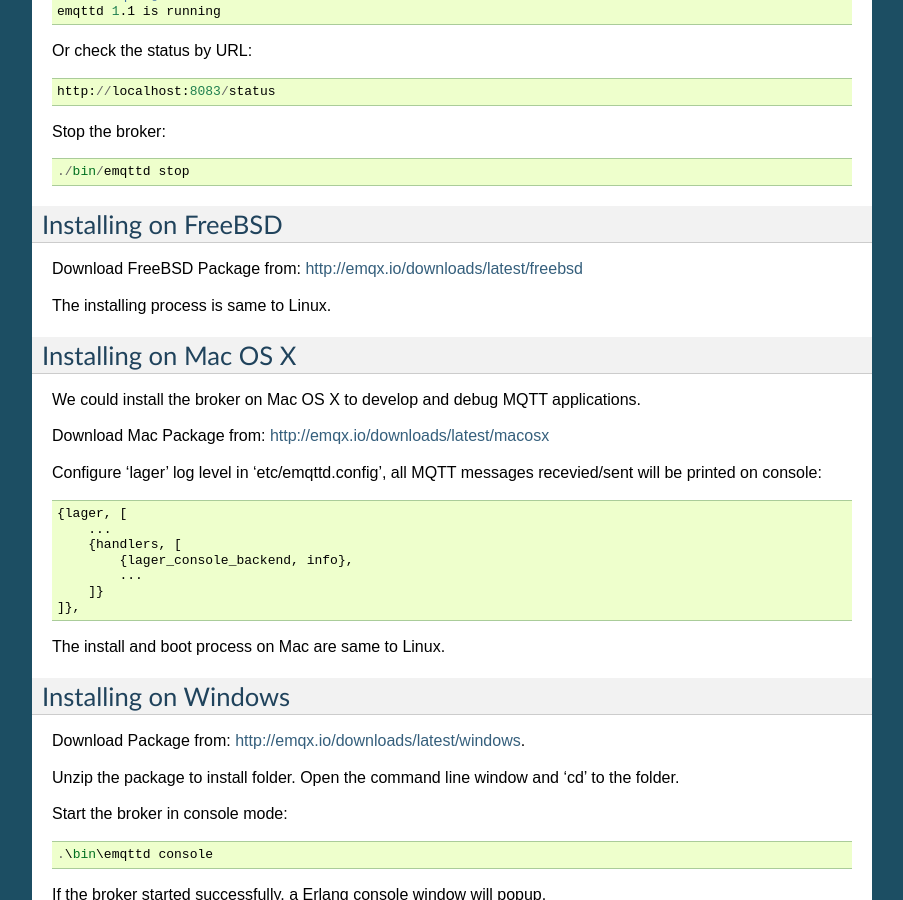
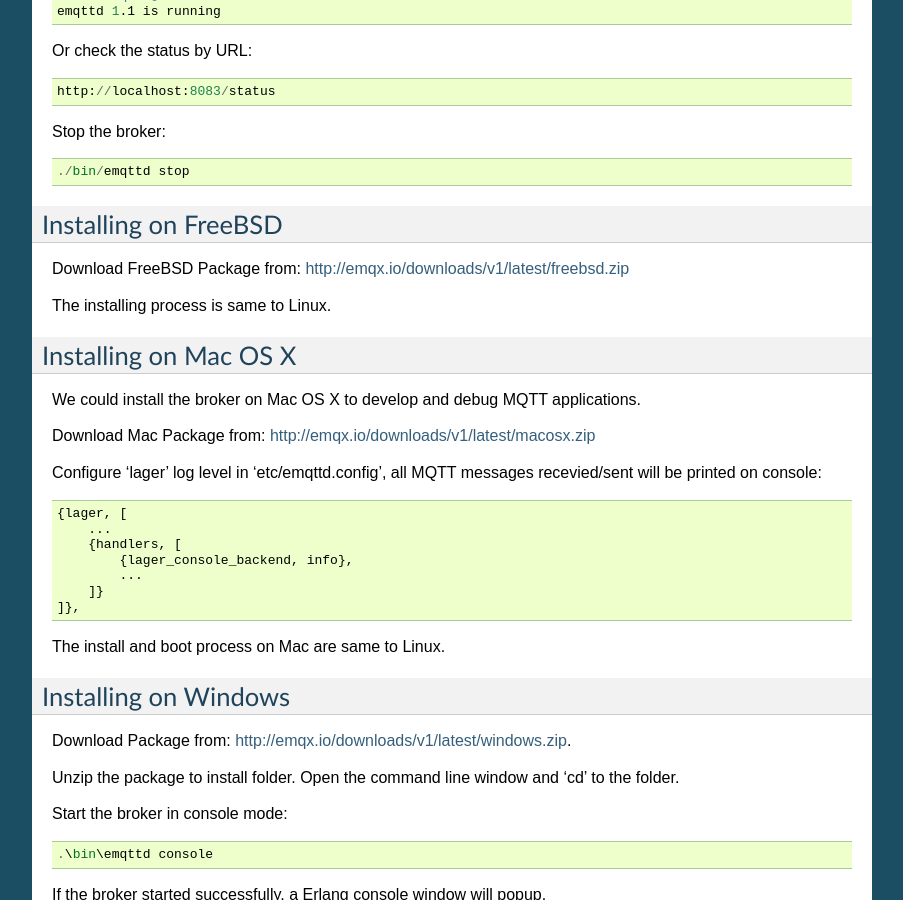
Before and after one commit to emqxarchive/emqx-docs-en, a Sphinx documentation site: the page built from source/install.rst, in a window 1280 px wide and 900 px high, scrolled down 1251 px. Shown: the whole window, without its empty margins (198-1101 px from the left). Built offline with Sphinx 7.4.7, drawn with Linux system fonts in a browser that asks for light colours; some of the changed lines change nothing that is shown; some of the changed text lies outside the part shown.

Commit message:
fix latest download url

```diff
--- a/source/install.rst
+++ b/source/install.rst
@@ -20,17 +20,17 @@
 Download binary packages from: http://emqx.io/downloads
 
 +-----------+------------------------------------------+
-| Debian    | http://emqx.io/downloads/latest/debian  |
+| Debian    | http://emqx.io/downloads/v1/latest/debian.zip  |
 +-----------+------------------------------------------+
-| Ubuntu    | http://emqx.io/downloads/latest/ubuntu  |
+| Ubuntu    | http://emqx.io/downloads/v1/latest/ubuntu.zip  |
 +-----------+------------------------------------------+
-| CentOS    | http://emqx.io/downloads/latest/centos  |
+| CentOS    | http://emqx.io/downloads/v1/latest/centos.zip  |
 +-----------+------------------------------------------+
-| FreeBSD   | http://emqx.io/downloads/latest/freebsd |
+| FreeBSD   | http://emqx.io/downloads/v1/latest/freebsd.zip |
 +-----------+------------------------------------------+
-| Mac OS X  | http://emqx.io/downloads/latest/macosx  |
+| Mac OS X  | http://emqx.io/downloads/v1/latest/macosx.zip  |
 +-----------+------------------------------------------+
-| Windows   | http://emqx.io/downloads/latest/windows |
+| Windows   | http://emqx.io/downloads/v1/latest/windows.zip |
 +-----------+------------------------------------------+
 
 The package name consists of platform, version and release time.
@@ -43,7 +43,7 @@
 Installing on Linux
 -------------------
 
-Download CentOS Package from: http://emqx.io/downloads/latest/centos, and then unzip:
+Download CentOS Package from: http://emqx.io/downloads/v1/latest/centos, and then unzip.zip:
 
 .. code-block:: bash
 
@@ -116,7 +116,7 @@
 Installing on FreeBSD
 ---------------------
 
-Download FreeBSD Package from: http://emqx.io/downloads/latest/freebsd
+Download FreeBSD Package from: http://emqx.io/downloads/v1/latest/freebsd.zip
 
 The installing process is same to Linux.
 
@@ -128,7 +128,7 @@
 
 We could install the broker on Mac OS X to develop and debug MQTT applications.
 
-Download Mac Package from: http://emqx.io/downloads/latest/macosx
+Download Mac Package from: http://emqx.io/downloads/v1/latest/macosx.zip
 
 Configure 'lager' log level in 'etc/emqttd.config', all MQTT messages recevied/sent will be printed on console:
 
@@ -150,7 +150,7 @@
 Installing on Windows
 ---------------------
 
-Download Package from: http://emqx.io/downloads/latest/windows.
+Download Package from: http://emqx.io/downloads/v1/latest/windows.zip.
 
 Unzip the package to install folder. Open the command line window and 'cd' to the folder.
 
```
